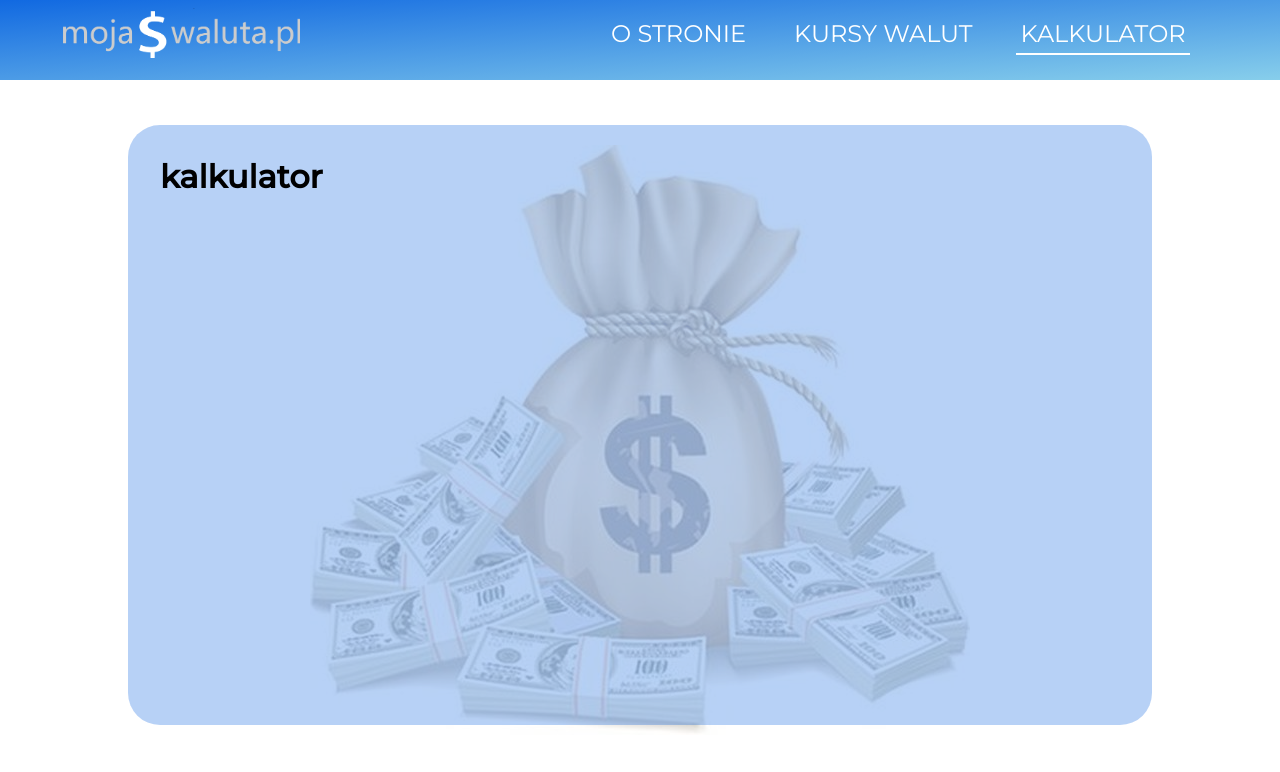
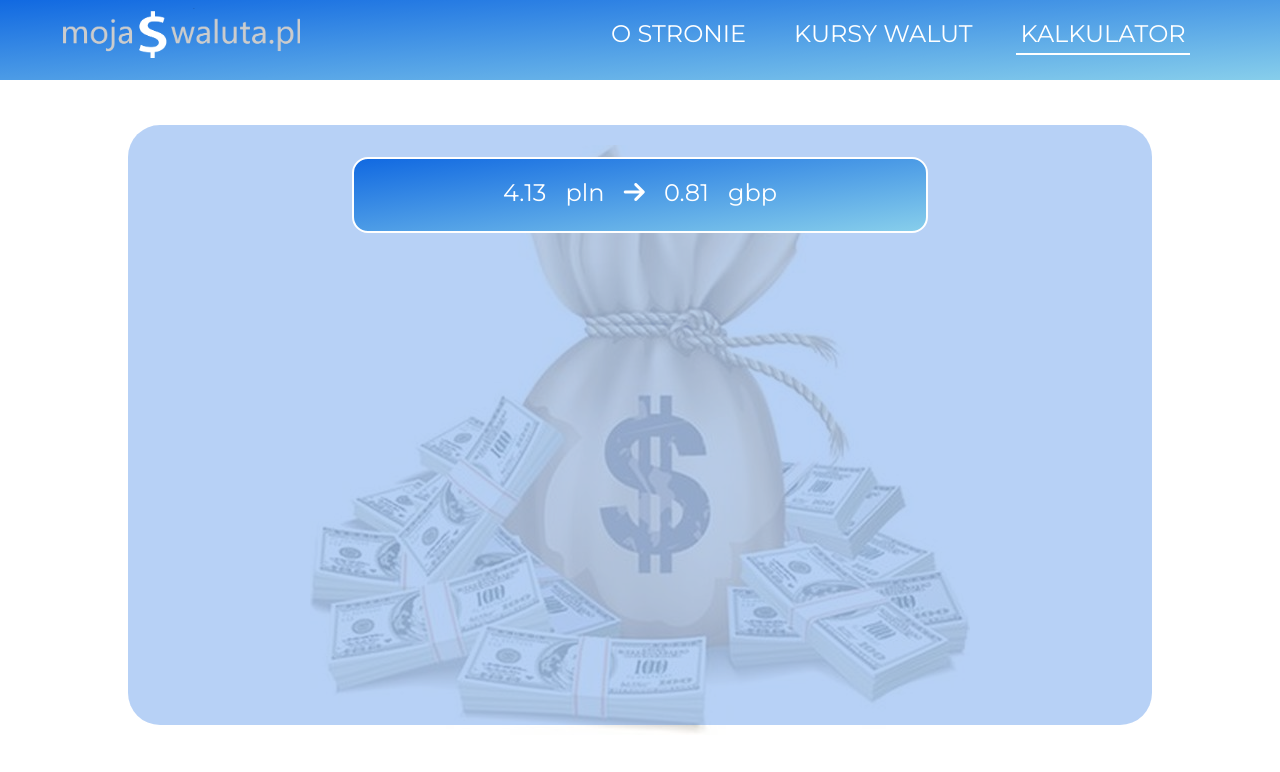
Before and after one commit to milgawel/currency-converter, a React (Create React App) app: page /convert in a window 1280 px wide. Shown: the top 772 px of the page. Built offline with nearby package versions, Linux system fonts and the light colour scheme.

Commit message:
fiinished result table for currency calculator page

```diff
--- a/package.json
+++ b/package.json
@@ -8,10 +8,12 @@
     "@testing-library/react": "^9.4.0",
     "@testing-library/user-event": "^7.2.1",
     "gh-pages": "^2.1.1",
+    "prop-types": "^15.7.2",
     "react": "^16.12.0",
     "react-dom": "^16.12.0",
     "react-router-dom": "^5.1.2",
     "react-scripts": "3.3.0",
+    "react-scrollable-list": "^1.2.0",
     "styled-components": "^4.4.1"
   },
   "scripts": {
--- a/public/index.html
+++ b/public/index.html
@@ -11,7 +11,7 @@
       manifest.json provides metadata used when your web app is installed on a
       user's mobile device or desktop. See https://developers.google.com/web/fundamentals/web-app-manifest/
     -->
-    <link rel="manifest" href="%PUBLIC_URL%/manifest.json" />
+    <!-- <link rel="manifest" href="%PUBLIC_URL%/manifest.json" /> -->
     <!--
       Notice the use of %PUBLIC_URL% in the tags above.
       It will be replaced with the URL of the `public` folder during the build.
@@ -25,6 +25,7 @@
       href="https://fonts.googleapis.com/css?family=Montserrat:400,500&display=swap"
       rel="stylesheet"
     />
+    <script src="https://kit.fontawesome.com/dfdbec331a.js" crossorigin="anonymous"></script>
     <title>React App</title>
   </head>
   <body>
--- a/src/App.js
+++ b/src/App.js
@@ -4,6 +4,7 @@ import NavBar from 'components/NavBar/NavBar';
 import MainPage from 'layouts/MainPage/MainPage';
 import CalculatorPage from 'layouts/CalculatorPage/CalculatorPage';
 import ConvertPage from 'layouts/ConvertPage/ConvertPage';
+// import Calc from 'components/Calculator/Calculator';
 import 'App.css';
 
 const App = () => {
--- /dev/null
+++ b/src/components/Calculator/Calculator.js
@@ -0,0 +1,81 @@
+import React, { Component } from 'react';
+import styled from 'styled-components';
+import ReactScrollableList from 'react-scrollable-list';
+
+const Calc = styled.div`
+  width: 100%;
+  height: 100%;
+`;
+
+const StyledList = styled(ReactScrollableList)`
+  height: 300px;
+  width: 400px;
+  overflow-y: scroll;
+  border: #ddd solid 1px;
+  background-color: red;
+`;
+
+let listItems = [];
+for (let i = 0; i < 10000; i++) {
+  listItems.push({ id: i, content: i });
+}
+
+class Calculator extends Component {
+  state = {
+    arrayOfCurrencies: [{ id: 'eur', name: 'eur', value: '4' }],
+  };
+
+  UpdateConverterArray = () => {
+    fetch('http://data.fixer.io/api/latest?access_key=db627f33cf55c037a2f4c566d0d3b5cc&format=1')
+      .then(response => response.json())
+      .then(data => {
+        this.handleData(data);
+      })
+      .catch(err => console.log(err));
+  };
+
+  handleData = data => {
+    const orderedArray = this.convertData(data);
+    this.setState({
+      MainCurrencies: orderedArray,
+    });
+  };
+
+  convertData = data => {
+    const object = data.rates;
+    const array = Object.entries(object).map(([k, v]) => ({ id: k, name: k, value: v }));
+    return array;
+  };
+
+  renderPositions = () => {
+    // this.positions = this.state.MainCurrencies.map(item => (
+    //   <ListItem key={item.name}>
+    //     <Name>{item.name}</Name>
+    //     <Value>{(item.value / this.state.base).toFixed(4)}</Value>
+    //   </ListItem>
+    // ));
+    console.log('pozycje');
+  };
+
+  componentDidMount() {
+    this.UpdateConverterArray();
+  }
+
+  render() {
+    this.renderPositions();
+
+    return (
+      <Calc>
+        hello world
+        <StyledList listItems={listItems} heightOfItem={30} maxItemsToRender={listItems.length} />
+        {/* <ReactScrollableList
+          listItems={listItems}
+          heightOfItem={30}
+          maxItemsToRender={listItems.length}
+        /> */}
+      </Calc>
+    );
+  }
+}
+
+export default Calculator;
--- a/src/components/CurrencyTable/CurrencyTable.js
+++ b/src/components/CurrencyTable/CurrencyTable.js
@@ -4,21 +4,20 @@ import styled from 'styled-components';
 const Table = styled.div`
   width: 100%;
   max-height: 100%;
-  background-color: rgba(232, 123, 123, 0.8);
+  /* background-color: rgba(232, 123, 123, 0.8); */
   display: flex;
-  justify-content: flex-start;
+  justify-content: space-around;
   flex-wrap: wrap;
-  align-content: center;
 `;
 
 const ListItem = styled.li`
   display: flex;
   flex-direction: column;
   list-style: none;
-  border: 2px solid black;
+  border: 2px solid white;
   border-radius: 10px;
   padding: 1% 2%;
-  margin: 2%;
+  margin: 2% 3%;
   min-width: 5%;
   background-image: linear-gradient(to bottom right, #1169e1, #87ceeb);
   align-items: center;
--- /dev/null
+++ b/src/components/ResultTable/ResultTable.js
@@ -0,0 +1,42 @@
+import React from 'react';
+import styled from 'styled-components';
+
+const ResultDiv = styled.div`
+  margin: 0 auto;
+  display: flex;
+  width: 60%;
+  min-height: 3em;
+  border: 2px solid white;
+  border-radius: 1em;
+  background-image: linear-gradient(to bottom right, #1169e1, #87ceeb);
+  justify-content: center;
+`;
+
+const Object = styled.p`
+  height: 3em;
+  display: block;
+  padding: 0.8em 0.4em;
+  font-size: 1.5em;
+  color: white;
+  text-align: center;
+`;
+
+const ResultTable = props => {
+  const { baseValue, firstValue, firstName, secondValue, secondName } = props.data;
+
+  let result = ((firstValue / baseValue) * (baseValue / secondValue)).toFixed(2);
+  return (
+    <ResultDiv>
+      <Object>{firstValue}</Object>
+      <Object>{firstName}</Object>
+      <Object>
+        <i class="fas fa-arrow-right"></i>
+      </Object>
+
+      <Object>{result}</Object>
+      <Object>{secondName}</Object>
+    </ResultDiv>
+  );
+};
+
+export default ResultTable;
--- a/src/layouts/CalculatorPage/CalculatorPage.js
+++ b/src/layouts/CalculatorPage/CalculatorPage.js
@@ -1,5 +1,8 @@
-import React from 'react';
+import React, { Component } from 'react';
 import styled from 'styled-components';
+// import Calculator from '../../components/Calculator/Calculator';
+import ResultTable from 'components/ResultTable/ResultTable';
+import PropTypes from 'prop-types';
 
 const Content = styled.div`
   margin: auto auto;
@@ -11,12 +14,33 @@ const Content = styled.div`
   border-radius: 2em;
 `;
 
-const CalculatorPage = () => {
-  return (
-    <Content>
-      <h1>kalkulator</h1>
-    </Content>
-  );
-};
+class CalculatorPage extends Component {
+  state = {
+    baseValue: 1,
+    baseName: 'eur',
+    firstValue: 4.13,
+    firstName: 'pln',
+    secondValue: 5.12,
+    secondName: 'gbp',
+  };
+
+  render() {
+    return (
+      <Content>
+        {/* <Calculator /> */}
+        <ResultTable data={this.state} />
+      </Content>
+    );
+  }
+}
 
 export default CalculatorPage;
+
+ResultTable.propTypes = {
+  baseValue: PropTypes.number,
+  baseName: PropTypes.string,
+  firstValue: PropTypes.number,
+  firstName: PropTypes.string,
+  secondValue: PropTypes.number,
+  secondName: PropTypes.string,
+};
--- a/src/layouts/ConvertPage/ConvertPage.js
+++ b/src/layouts/ConvertPage/ConvertPage.js
@@ -3,20 +3,27 @@ import styled from 'styled-components';
 import CurrencyTable from 'components/CurrencyTable/CurrencyTable';
 
 const Content = styled.div`
-  /* display: flex; */
-  /* flex-wrap: wrap; */
   margin: auto auto;
   margin-top: 3.5%;
   padding: 2em;
-  width: 80%;
+  max-width: 75%;
   max-height: 75%;
   background-color: rgba(17, 105, 225, 0.3);
   border-radius: 2em;
 `;
 
+const Paragraph = styled.p`
+  margin: 1em auto;
+  width: 100%;
+  text-align: center;
+  font-size: 1.5em;
+  color: black;
+`;
+
 const CheckPage = () => {
   return (
     <Content>
+      <Paragraph>Przykładowe kursy walut dla polskiego złotego</Paragraph>
       <CurrencyTable />
     </Content>
   );
--- a/src/layouts/MainPage/MainPage.js
+++ b/src/layouts/MainPage/MainPage.js
@@ -7,7 +7,7 @@ const Content = styled.div`
   padding: 2em;
   width: 60%;
   height: 70%;
-  /* background-color: rgba(17, 105, 225, 0.3); */
+  background-color: rgba(17, 105, 225, 0.3);
   border-radius: 2em;
 `;
 
```
Also changed, not shown: 1 other file (tests, documents, lock files or other folders).
